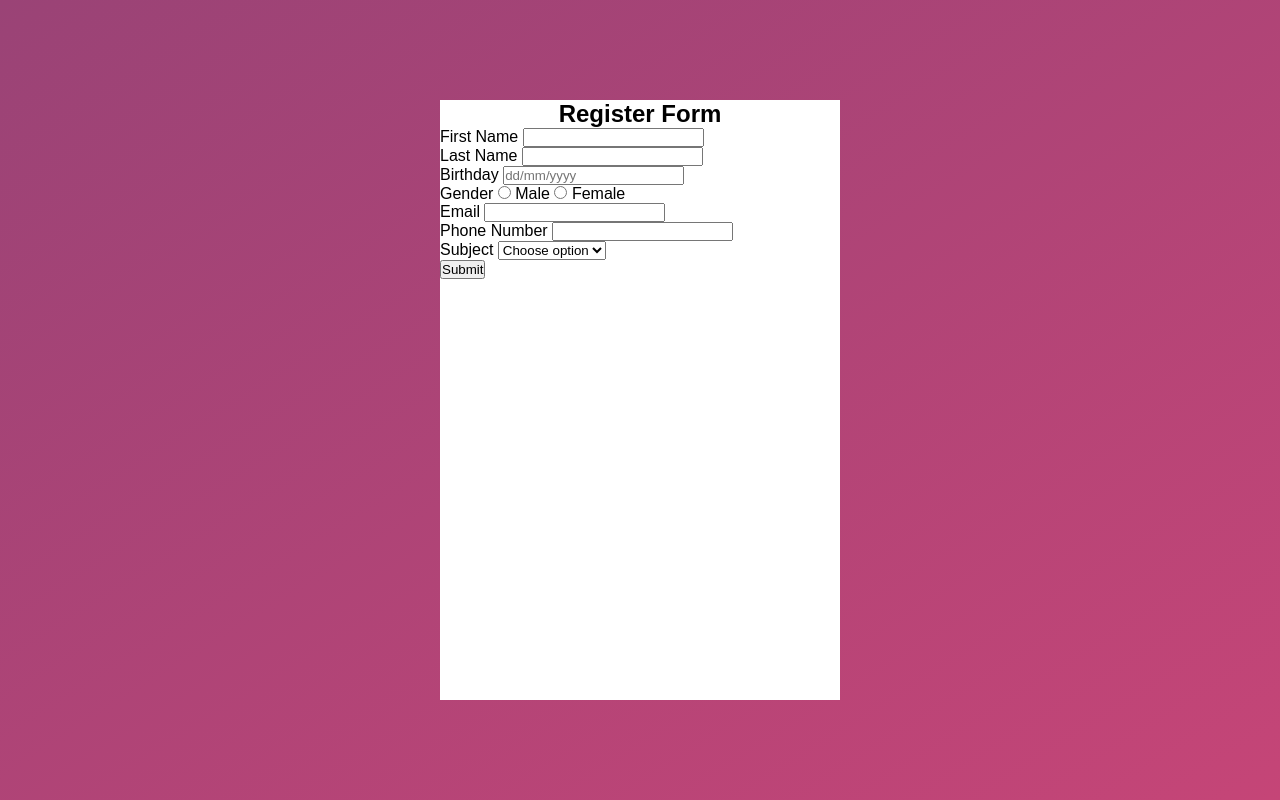
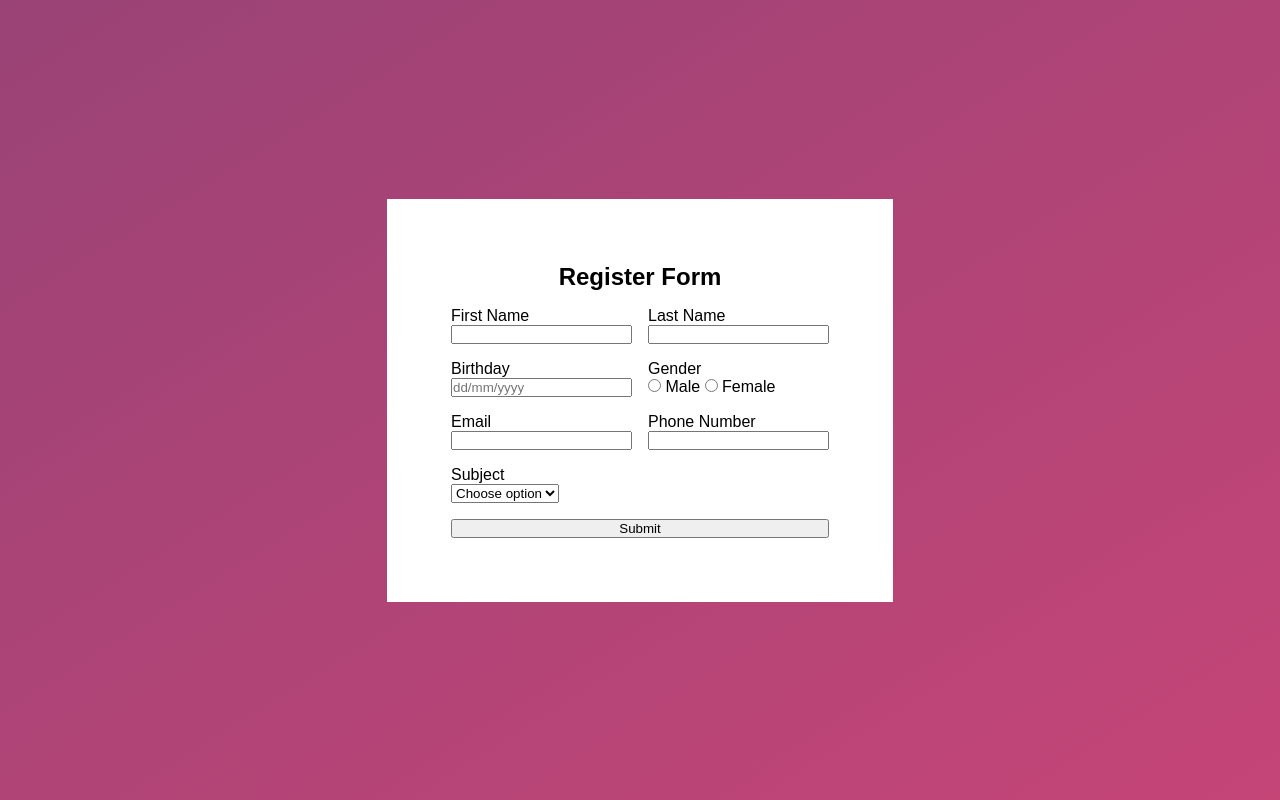
Before and after one commit to DoLLaRs6252/ODDS_test, a plain HTML site: page index.html in a window 1280 px wide. Drawn offline with Linux system fonts and the light colour scheme.

Commit message:
do a layout form

```diff
--- a/index.html
+++ b/index.html
@@ -1,50 +1,67 @@
 <!DOCTYPE html>
 <html lang="en">
   <head>
-    <meta charset="UTF-8">
-    <meta name="viewport" content="width=device-width, initial-scale=1.0">
-    <link rel="stylesheet" href="style.css">
+    <meta charset="UTF-8" />
+    <meta name="viewport" content="width=device-width, initial-scale=1.0" />
+    <link rel="stylesheet" href="style.css" />
   </head>
   <body>
     <div class="container">
       <form class="register-form">
         <h2>Register Form</h2>
 
+        <div class="form-group-name">
           <div class="form-group">
-                <label for="first-name">First Name</label>
-                <input type="text" id="first-name" name="first-name" required>
+            <div for="first-name">First Name</div>
+            <input type="text" id="first-name" name="first-name" required />
           </div>
 
           <div class="form-group">
-                <label for="last-name">Last Name</label>
-                <input type="text" id="last-name" name="last-name" required>
+            <div for="last-name">Last Name</div>
+            <input type="text" id="last-name" name="last-name" required />
+          </div>
+        </div>
+
+        <div class="form-group-dateGender">
+          <div class="form-group">
+            <div for="birthday">Birthday</div>
+            <input
+              type="text"
+              id="birthday"
+              name="birthday"
+              placeholder="dd/mm/yyyy"
+              required
+            />
+          </div>
+
+          <div class="form-group gender-group">
+            <div>Gender</div>
+            <input type="radio" id="male" name="gender" value="male" required />
+            <label for="male">Male</label>
+            <input
+              type="radio"
+              id="female"
+              name="gender"
+              value="female"
+              required
+            />
+            <label for="female">Female</label>
+          </div>
+        </div>
+        <div class="form-group-contact">
+            <div class="form-group">
+                <div for="email">Email</div>
+                <input type="email" id="email" name="email" required />
               </div>
 
               <div class="form-group">
-                <label for="birthday">Birthday</label>
-                <input type="text" id="birthday" name="birthday" placeholder="dd/mm/yyyy" required>
+                <div for="phone">Phone Number</div>
+                <input type="tel" id="phone" name="phone" required />
               </div>
-
-            <div class="form-group gender-group">
-                <label>Gender</label>
-                <input type="radio" id="male" name="gender" value="male" required>
-                <label for="male">Male</label>
-                <input type="radio" id="female" name="gender" value="female" required>
-                <label for="female">Female</label>
         </div>
 
         <div class="form-group">
-                <label for="email">Email</label>
-                <input type="email" id="email" name="email" required>
-            </div>
-
-            <div class="form-group">
-                <label for="phone">Phone Number</label>
-                <input type="tel" id="phone" name="phone" required>
-            </div>
-
-            <div class="form-group">
-                <label for="subject">Subject</label>
+          <div for="subject">Subject</div>
           <select id="subject" name="subject" required>
             <option value="">Choose option</option>
             <option value="option1">Option 1</option>
--- a/style.css
+++ b/style.css
@@ -15,10 +15,24 @@ body {
 .container{
     margin:auto;
     background-color: white;
-    width: 400px;
-    height: 600px;
+    width: auto;
+    height: auto;
+    padding: 4rem;
+}
+
+.register-form {
+    display: flex;
+    flex-direction: column;
+    gap: 1rem;
 }
 
 .register-form h2 {
     text-align: center;
 }
+
+.form-group-name ,.form-group-dateGender,.form-group-contact{
+    display: flex;
+    /* flex: 1 1 50%; */
+    flex-direction: row;
+    gap: 1em;
+}
```
Lines whose indentation alone changed are shown as unchanged.
